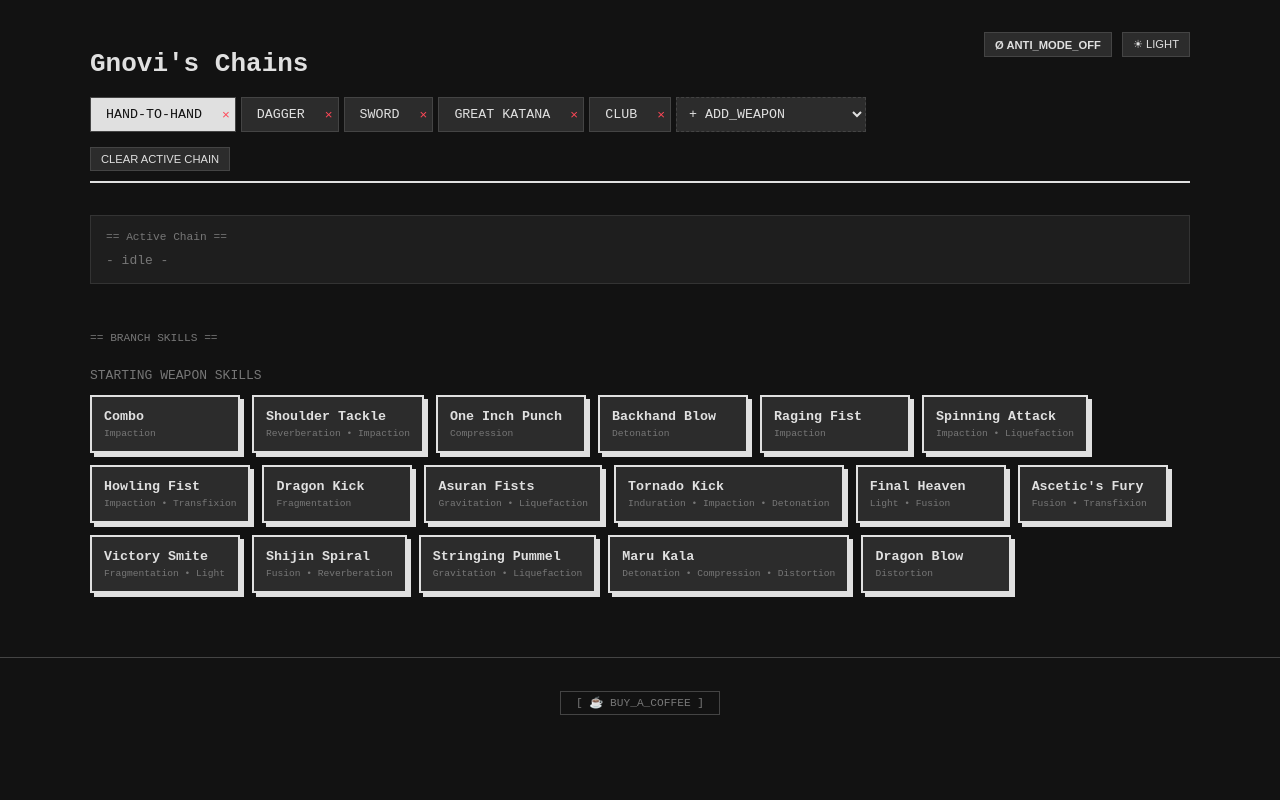
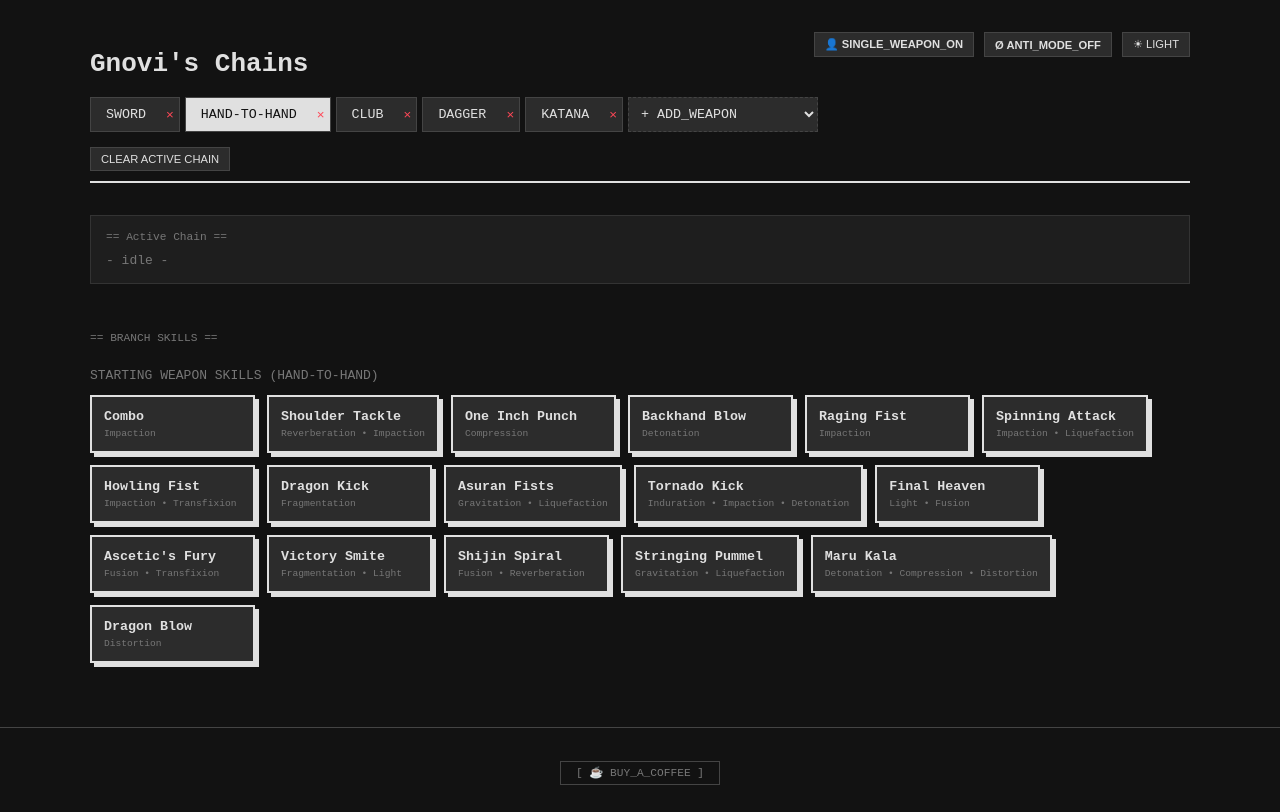
Before and after one commit to zephrose/gnovischains, a React (Create React App) app: page / in a window 1280 px wide. Built offline with nearby package versions, Linux system fonts and the light colour scheme.

Commit message:
Add Party Weapons Mode

```diff
--- a/src/App.js
+++ b/src/App.js
@@ -44,15 +44,16 @@ const ELEMENT_MAP = {
 function App() {
   const [history, setHistory] = useState([]);
   const [partySlots, setPartySlots] = useState([
+    "Sword",
     "Hand-to-Hand",
+    "Club",
     "Dagger",
-    "Sword",
-    "Great Katana",
-    "Club",
+    "Katana",
   ]);
   const [activeWeaponType, setActiveWeaponType] = useState("Hand-to-Hand");
   const [darkMode, setDarkMode] = useState(true);
   const [antiChainMode, setAntiChainMode] = useState(false);
+  const [multiPartyMode, setMultiPartyMode] = useState(false);
   const [copyFeedback, setCopyFeedback] = useState(null);
 
   const theme = {
@@ -124,11 +125,10 @@ function App() {
         currentWS.weaponType,
       );
 
-      // Validation logic per mode
       if (isAnti) {
-        if (actualSC !== null) break; // If a chain forms, it's an invalid Anti-Chain step
+        if (actualSC !== null) break;
       } else {
-        if (actualSC === null || lastStep.isLevel4) break; // Standard chain rules
+        if (actualSC === null || lastStep.isLevel4) break;
       }
 
       const isLevel4 =
@@ -153,6 +153,7 @@ function App() {
         antiChainMode,
       ),
     );
+
   const removeStep = (index) =>
     setHistory(
       recalculateChain(
@@ -160,6 +161,7 @@ function App() {
         antiChainMode,
       ),
     );
+
   const moveStep = (index, direction) => {
     const newHistoryRaw = [...history];
     const targetIndex = index + direction;
@@ -177,7 +179,7 @@ function App() {
       const suffix = antiChainMode ? " ∅" : "";
       return history.map((s) => s.name).join(" > ") + suffix;
     }
-    if (antiChainMode) return ""; // Hide detailed in Anti-mode
+    if (antiChainMode) return "";
     return history
       .map((s, i) =>
         i === 0
@@ -203,6 +205,14 @@ function App() {
   };
 
   const getGroupedNextSteps = () => {
+    if (history.length === 0) {
+      return {
+        START_NODES: Object.keys(weaponskills[activeWeaponType] || {}).map(
+          (name) => ({ name, weaponType: activeWeaponType, isPriority: true }),
+        ),
+      };
+    }
+
     const lastStep = history[history.length - 1];
     const starterProps = lastStep
       ? lastStep.scResult
@@ -210,28 +220,28 @@ function App() {
         : getWSProperties(lastStep.name, lastStep.weaponType)
       : null;
 
-    if (history.length === 0)
-      return {
-        START_NODES: Object.keys(weaponskills[activeWeaponType] || {}).map(
-          (name) => ({ name, isPriority: true }),
-        ),
-      };
+    const weaponsToEvaluate = multiPartyMode ? partySlots : [activeWeaponType];
+    const groups = {};
 
-    const groups = {};
-    Object.keys(weaponskills[activeWeaponType] || {}).forEach((wsName) => {
+    weaponsToEvaluate.forEach((wType) => {
+      Object.keys(weaponskills[wType] || {}).forEach((wsName) => {
         const priorityResult = getGamePriorityResult(
           starterProps,
           wsName,
-        activeWeaponType,
+          wType,
         );
 
         if (antiChainMode) {
           if (priorityResult === null) {
             if (!groups["SAFE_OPTIONS"]) groups["SAFE_OPTIONS"] = [];
-          groups["SAFE_OPTIONS"].push({ name: wsName, isPriority: true });
+            groups["SAFE_OPTIONS"].push({
+              name: wsName,
+              weaponType: wType,
+              isPriority: true,
+            });
           }
         } else {
-        const closerProps = getWSProperties(wsName, activeWeaponType);
+          const closerProps = getWSProperties(wsName, wType);
           const possibleResults = new Set();
           for (let s of starterProps) {
             for (let c of closerProps) {
@@ -242,11 +252,25 @@ function App() {
             if (!groups[res]) groups[res] = [];
             groups[res].push({
               name: wsName,
+              weaponType: wType,
               isPriority: res === priorityResult,
             });
           });
         }
       });
+    });
+
+    const sortSkills = (a, b) => {
+      if (a.weaponType !== b.weaponType) {
+        return a.weaponType.localeCompare(b.weaponType);
+      }
+      return a.name.localeCompare(b.name);
+    };
+
+    Object.keys(groups).forEach((key) => {
+      groups[key].sort(sortSkills);
+    });
+
     return groups;
   };
 
@@ -287,6 +311,20 @@ function App() {
             gap: "10px",
           }}
         >
+          <button
+            onClick={() => setMultiPartyMode(!multiPartyMode)}
+            style={{
+              cursor: "pointer",
+              background: multiPartyMode ? theme.accent : theme.itemBg,
+              color: multiPartyMode ? theme.bg : theme.text,
+              border: `1px solid ${theme.border}`,
+              padding: "5px 10px",
+              fontSize: "0.7rem",
+              fontWeight: "bold",
+            }}
+          >
+            {multiPartyMode ? "👥 PARTY_WEAPONS_ON" : "👤 SINGLE_WEAPON_ON"}
+          </button>
           <button
             onClick={toggleAntiChain}
             style={{
@@ -686,19 +724,23 @@ function App() {
                     </span>
                   ) : (
                     <span style={{ color: theme.muted }}>
-                      STARTING WEAPON SKILLS
+                      STARTING WEAPON SKILLS ({activeWeaponType.toUpperCase()})
                     </span>
                   )}
                 </div>
                 <div style={{ display: "flex", flexWrap: "wrap", gap: "12px" }}>
-                  {skills.map((ws, idx) => (
+                  {skills.map((ws, idx) => {
+                    const hasPartyHeader = multiPartyMode && history.length > 0;
+                    return (
                       <button
-                      key={`${ws.name}-${idx}`}
+                        key={`${ws.weaponType}-${ws.name}-${idx}`}
                         onClick={() =>
-                        ws.isPriority && addToChain(ws.name, activeWeaponType)
+                          ws.isPriority && addToChain(ws.name, ws.weaponType)
                         }
                         style={{
+                          position: "relative",
                           padding: "12px",
+                          paddingTop: hasPartyHeader ? "22px" : "12px",
                           background: theme.itemBg,
                           color: theme.text,
                           border: ws.isPriority
@@ -707,13 +749,32 @@ function App() {
                           cursor: ws.isPriority ? "pointer" : "not-allowed",
                           fontFamily: "monospace",
                           textAlign: "left",
-                        minWidth: "150px",
+                          minWidth: "165px",
                           boxShadow: ws.isPriority
                             ? `4px 4px 0px ${antiChainMode ? theme.danger : theme.accent}`
                             : "none",
                           opacity: ws.isPriority ? 1 : 0.4,
                         }}
                       >
+                        {hasPartyHeader && (
+                          <div
+                            style={{
+                              position: "absolute",
+                              top: "6px",
+                              right: "8px",
+                              fontSize: "0.75rem",
+                              color: ws.isPriority
+                                ? antiChainMode
+                                  ? theme.danger
+                                  : "#b388ff"
+                                : theme.muted,
+                              fontWeight: "bold",
+                              textTransform: "uppercase",
+                            }}
+                          >
+                            [{ws.weaponType}]
+                          </div>
+                        )}
                         <strong>{ws.name}</strong>
                         <div
                           style={{
@@ -722,10 +783,11 @@ function App() {
                             marginTop: "4px",
                           }}
                         >
-                        {getWSProperties(ws.name, activeWeaponType).join(" • ")}
+                          {getWSProperties(ws.name, ws.weaponType).join(" • ")}
                         </div>
                       </button>
-                  ))}
+                    );
+                  })}
                 </div>
               </div>
             ))
```
Lines whose indentation alone changed are shown as unchanged.
